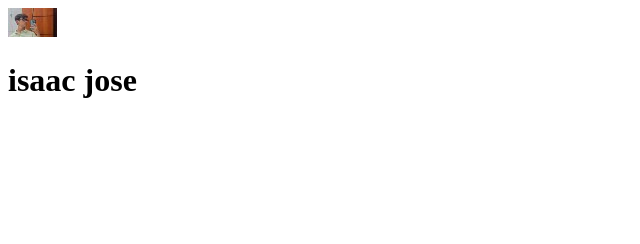
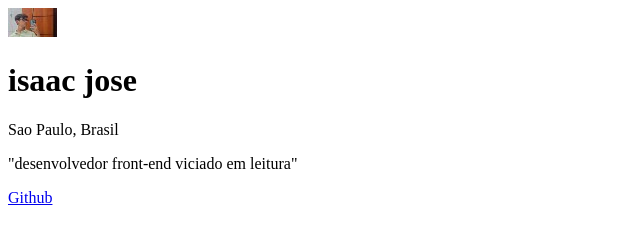
Before and after one commit to isaacjose11bti/meus-links, a plain HTML site: page index.html in a window 1280 px wide. Shown: the whole page, without its empty margins (0-640 px from the left). Drawn offline with Linux system fonts and the light colour scheme.

Commit message:
termino do desenvolvemento do HTML

```diff
--- a/index.html
+++ b/index.html
@@ -9,6 +9,11 @@
     <div>
       <img src="./2925a932-087d-4512-8e88-49de01e07f27.jpg" alt="imagem do criador da página de links, isaac jose">
       <h1>isaac jose</h1>
+      <p>Sao Paulo, Brasil</p>
+
+      <p>"desenvolvedor front-end viciado em leitura"</p>
+
+      <a href="https://github.com/isaacjose11bti/meus-links">Github</a>
     </div>
 
 </body>
```
